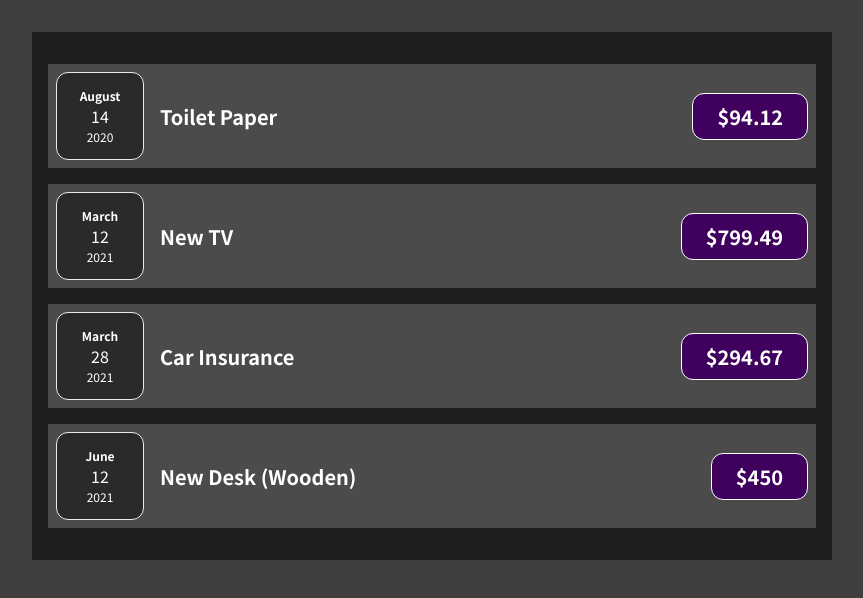
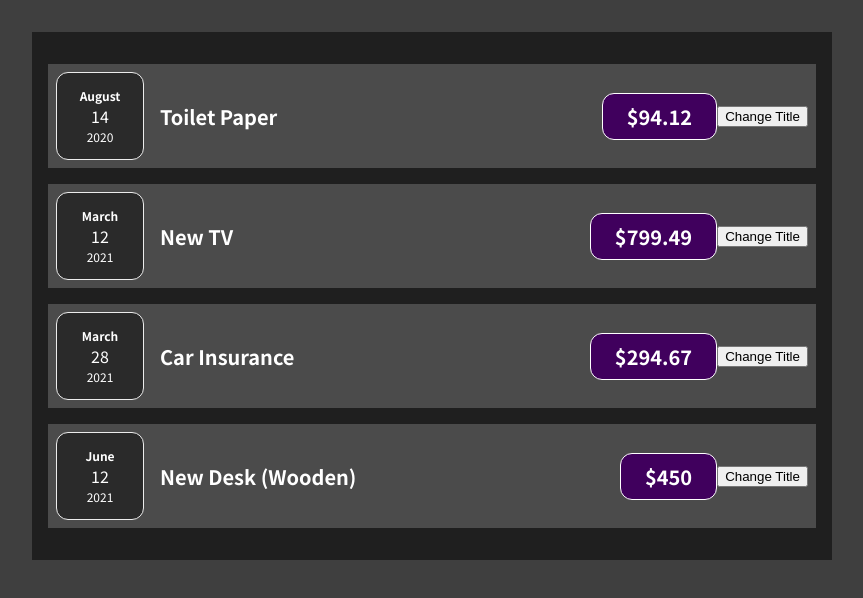
Before and after one commit to jorgecontrerasostos/react_course, a React (Create React App) app in the folder expense-tracker/: page / in a window 1280 px wide. Shown: the top 598 px of the page, without its empty margins (208-1071 px from the left). Built offline with nearby package versions, Linux system fonts and the light colour scheme.

Commit message:
use useState

```diff
--- a/expense-tracker/src/components/expenses/ExpenseItem.js
+++ b/expense-tracker/src/components/expenses/ExpenseItem.js
@@ -1,15 +1,22 @@
+import { useState } from "react";
 import ExpenseDate from "./ExpenseDate";
 import "./ExpenseItem.css";
 import Card from "../ui/Card";
 
 const ExpenseItem = (props) => {
+  const [title, setTitle] = useState(props.title);
+
+  const clickHandler = () => {
+    setTitle("Updated");
+  };
   return (
     <Card className="expense-item">
       <ExpenseDate date={props.date} />
       <div className="expense-item__description">
-        <h2>{props.title}</h2>
+        <h2>{title}</h2>
         <div className="expense-item__price">${props.amount}</div>
       </div>
+      <button onClick={clickHandler}>Change Title</button>
     </Card>
   );
 };
```
